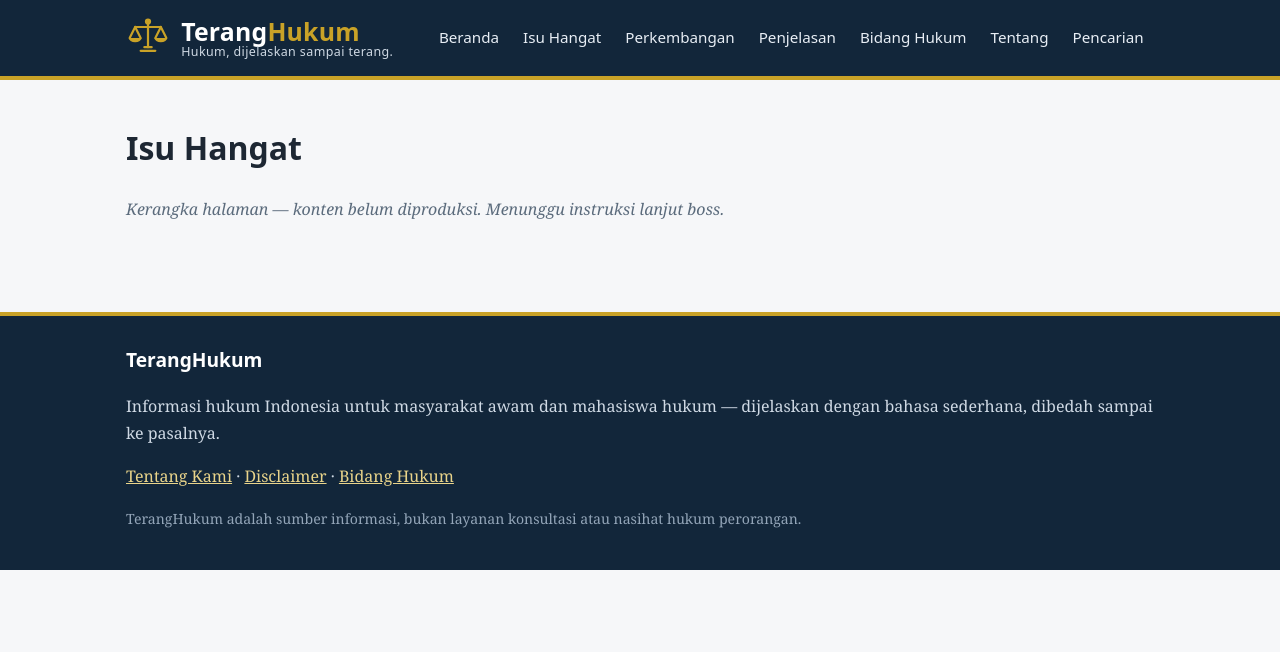
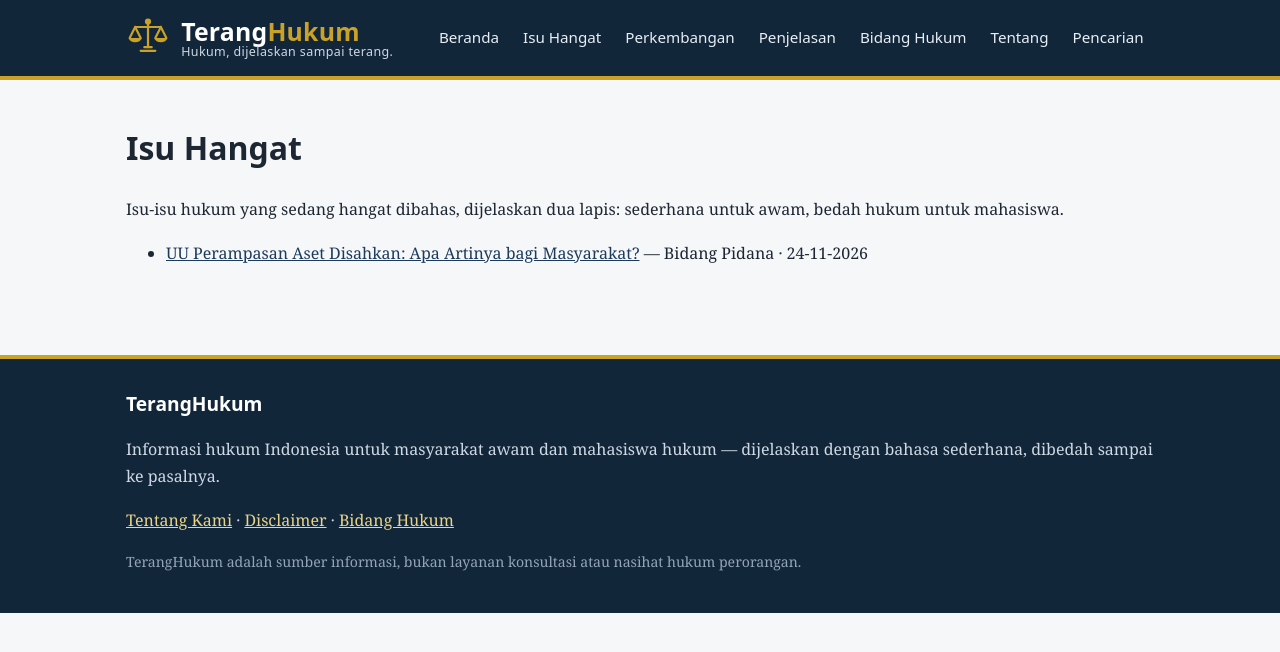
Before and after one commit to teranghukum/teranghukum.github.io, a Jekyll site: the page built from isu-hangat.md, in a window 1280 px wide. Shown: the top 652 px of the page. Built offline with Jekyll 4.4.1, drawn with Linux system fonts in a browser that asks for light colours.

Commit message:
Update isu-hangat.md with UU Perampasan Aset link

```diff
--- a/isu-hangat.md
+++ b/isu-hangat.md
@@ -5,4 +5,16 @@ permalink: /isu-hangat/
 ---
 # Isu Hangat
 
-<p class="kerangka">Kerangka halaman — konten belum diproduksi. Menunggu instruksi lanjut boss.</p>
+Isu-isu hukum yang sedang hangat dibahas, dijelaskan dua lapis: sederhana untuk awam, bedah hukum untuk mahasiswa.
+
+{% assign semua = site.pages | concat: site.posts %}
+{% assign daftar = semua | where: "jenis", "isu-hangat" %}
+{% if daftar.size > 0 %}
+<ul>
+{% for a in daftar %}
+  <li><a href="{{ a.url | relative_url }}">{{ a.title }}</a>{% if a.bidang %} — Bidang {{ a.bidang }}{% endif %}{% if a.date %} · {{ a.date | date: "%d-%m-%Y" }}{% endif %}</li>
+{% endfor %}
+</ul>
+{% else %}
+<p class="kerangka">Belum ada artikel. Artikel pertama akan tampil di sini setelah diterbitkan.</p>
+{% endif %}
```
